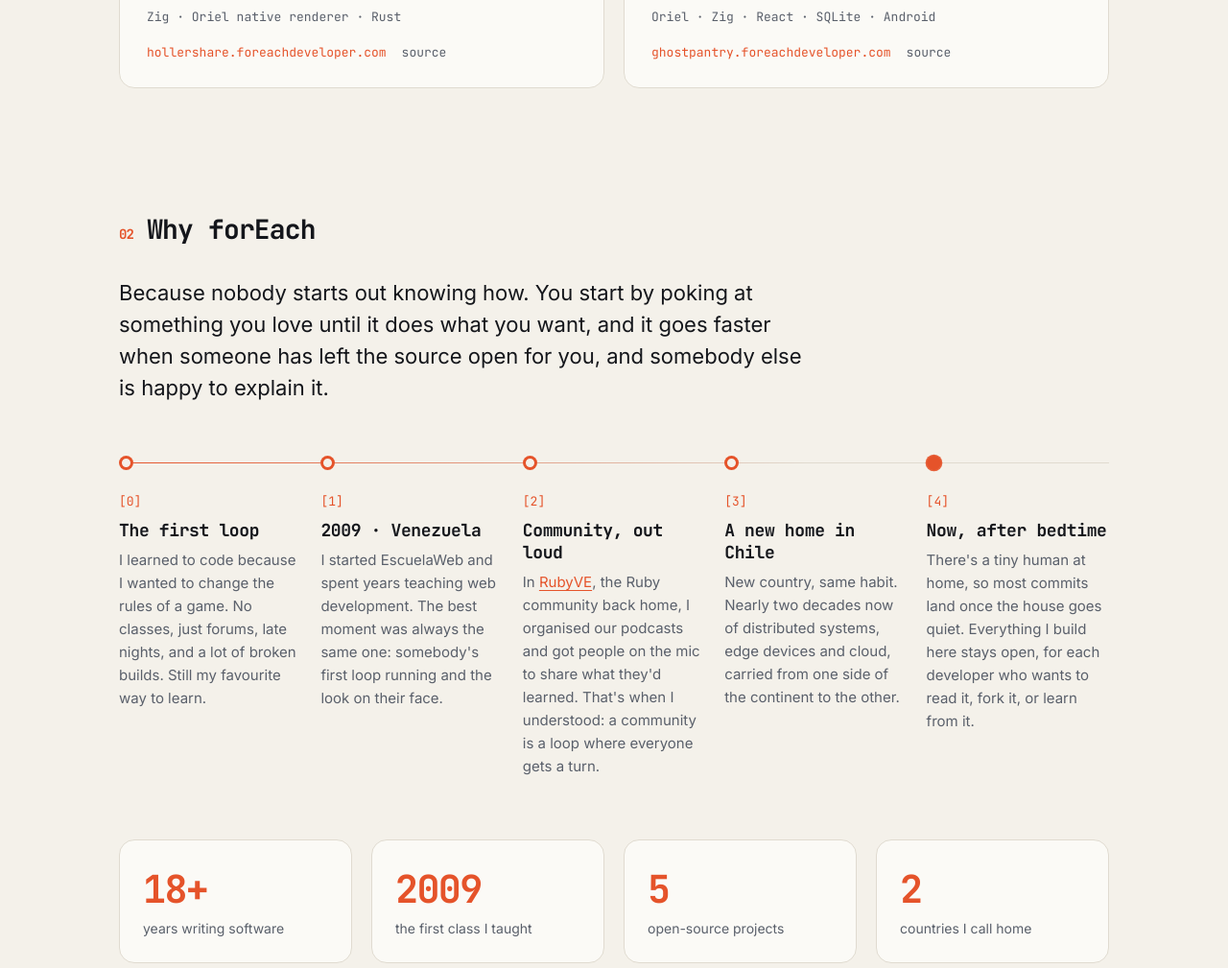
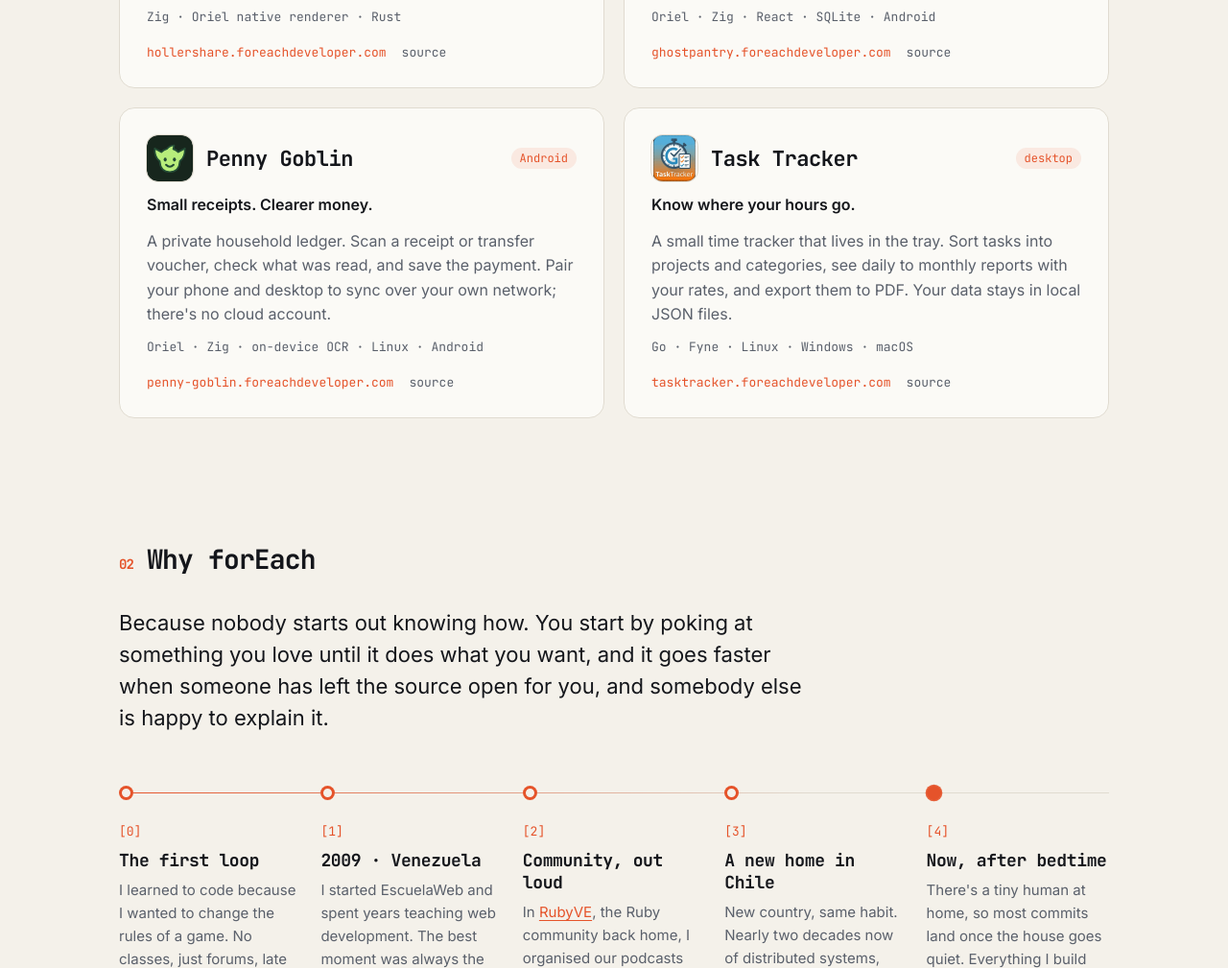
Before and after one commit to foreachdeveloper-com/foreachdeveloper-com.github.io, a website: page index.html in a window 1280 px wide. Shown: the part 1764-2773 px from the top of the page at 96% size. Drawn offline with Linux system fonts and the light colour scheme.

Commit message:
Add Task Tracker and Penny Goblin

```diff
--- a/index.html
+++ b/index.html
@@ -194,6 +194,44 @@
 						<a class="src" href="https://github.com/highercomve/ghostpantry">source</a>
 					</div>
 				</li>
+
+				<li class="card" data-reveal>
+					<div class="card-head">
+						<img class="icon" src="/assets/projects/penny-goblin.svg" width="48" height="48" alt="" />
+						<h3>Penny Goblin</h3>
+						<span class="tag">Android</span>
+					</div>
+					<p class="tagline">Small receipts. Clearer money.</p>
+					<p>
+						A private household ledger. Scan a receipt or transfer voucher, check what was
+						read, and save the payment. Pair your phone and desktop to sync over your own
+						network; there's no cloud account.
+					</p>
+					<p class="meta">Oriel · Zig · on-device OCR · Linux · Android</p>
+					<div class="links">
+						<a href="https://penny-goblin.foreachdeveloper.com">penny-goblin.foreachdeveloper.com</a>
+						<a class="src" href="https://github.com/highercomve/penny-goblin">source</a>
+					</div>
+				</li>
+
+				<li class="card" data-reveal>
+					<div class="card-head">
+						<img class="icon" src="/assets/projects/tasktracker.png" width="48" height="48" alt="" />
+						<h3>Task Tracker</h3>
+						<span class="tag">desktop</span>
+					</div>
+					<p class="tagline">Know where your hours go.</p>
+					<p>
+						A small time tracker that lives in the tray. Sort tasks into projects and
+						categories, see daily to monthly reports with your rates, and export them to PDF.
+						Your data stays in local JSON files.
+					</p>
+					<p class="meta">Go · Fyne · Linux · Windows · macOS</p>
+					<div class="links">
+						<a href="https://tasktracker.foreachdeveloper.com">tasktracker.foreachdeveloper.com</a>
+						<a class="src" href="https://github.com/highercomve/tasktracker">source</a>
+					</div>
+				</li>
 			</ul>
 		</section>
 
@@ -253,7 +291,7 @@
 			<dl class="stats" data-stagger>
 				<div data-reveal><dt><span data-count="18">18</span>+</dt><dd>years writing software</dd></div>
 				<div data-reveal><dt><span data-count="2009" data-from="1999">2009</span></dt><dd>the first class I taught</dd></div>
-				<div data-reveal><dt><span data-count="5">5</span></dt><dd>open-source projects</dd></div>
+				<div data-reveal><dt><span data-count="7">7</span></dt><dd>projects with public source</dd></div>
 				<div data-reveal><dt><span data-count="2">2</span></dt><dd>countries I call home</dd></div>
 			</dl>
 		</section>
```
Also changed, not shown: assets/projects/penny-goblin.svg (added), assets/projects/tasktracker.png (added).
